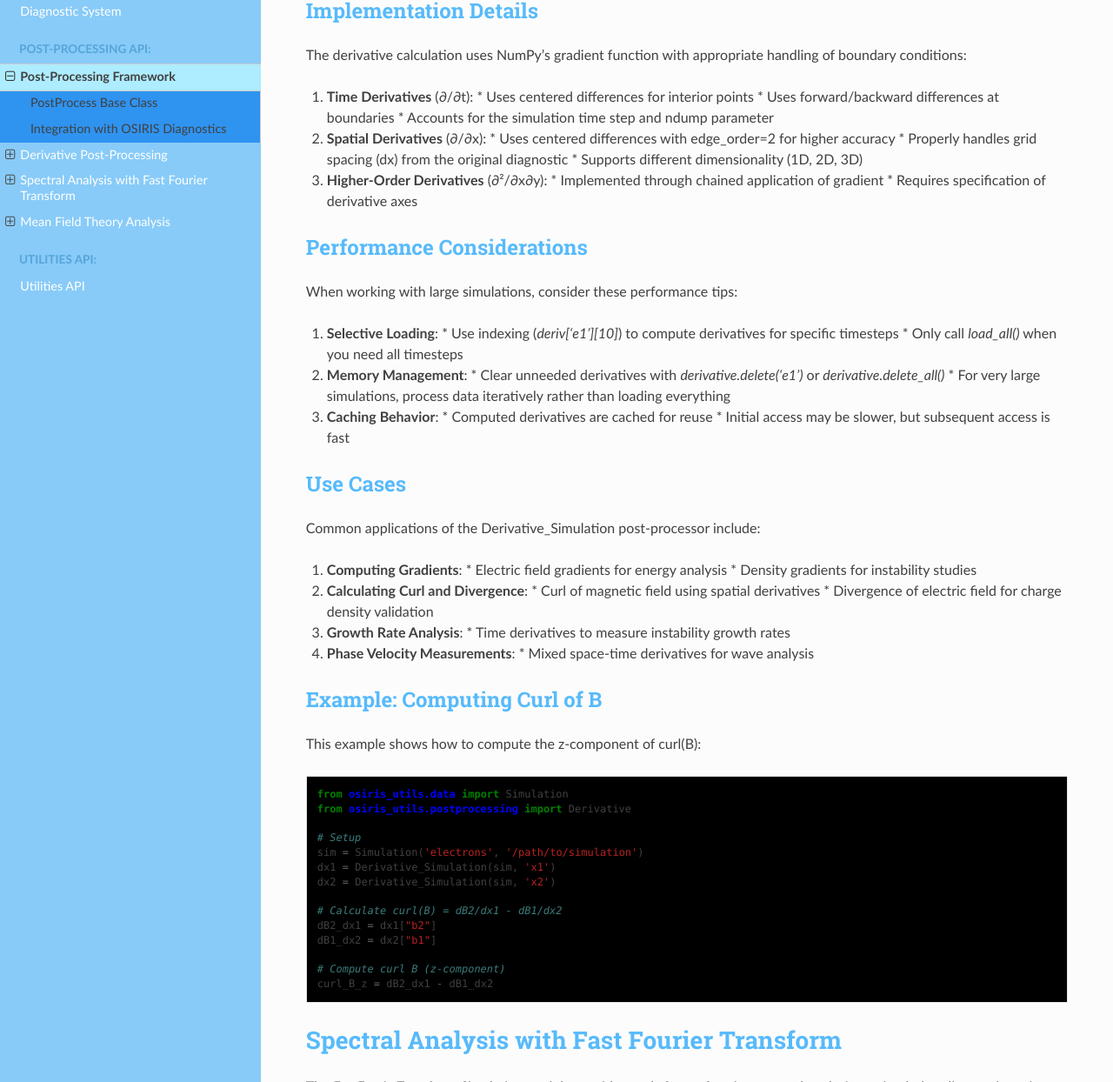
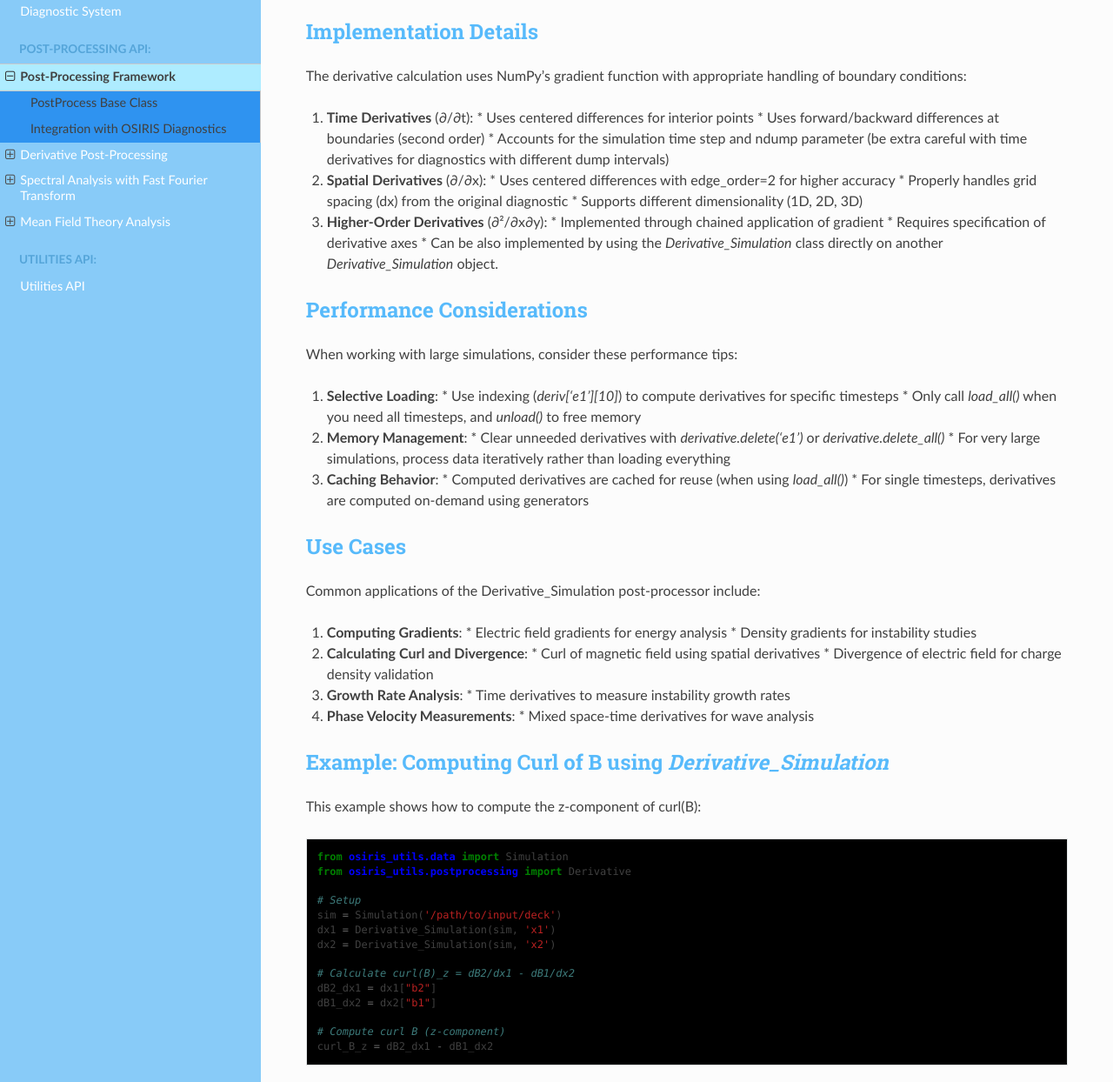
Before and after one commit to joaopedrobiu6/osiris_utils, a Sphinx documentation site: the page built from docs/source/api/postprocess.rst, in a window 1280 px wide and 1400 px high, scrolled down 952 px, cut to the strip 156-1400 px from the top of the window. Shown: the whole strip at 87% size. Built offline with Sphinx 7.4.7 and the Read the Docs theme 3.1.0, drawn with Linux system fonts in a browser that asks for light colours; some of the changed text lies outside the part shown.

Commit message:
update: examples and documentation

```diff
--- a/docs/source/api/postprocess.rst
+++ b/docs/source/api/postprocess.rst
@@ -21,6 +21,8 @@
 
    The PostProcess framework allows for applying custom transformations to OSIRIS diagnostics.
    It inherits from the Diagnostic class to ensure compatibility with the broader osiris_utils ecosystem.
+   This method is never called directly; instead, subclasses implement specific post-processing operations.
+   It provides a consistent interface for accessing and manipulating Post Processing routines as diagnostic data.
 
    **Key Attributes:**
 
@@ -31,24 +33,6 @@
 
    * ``process(diagnostic)`` - Apply the post-processing to a diagnostic
 
-   **Usage Example:**
-
-   .. code-block:: python
-
-       from osiris_utils.postprocessing import CustomPostProcess
-       from osiris_utils.data import OsirisData
-
-       # Load some OSIRIS data
-       data = OsirisData("path/to/data")
-
-       # Create a post-processor
-       processor = CustomPostProcess(name="my_analysis", species="electrons")
-
-       # Apply processing
-       result = processor.process(data)
-
-       # Visualize or further analyze
-       result.plot()
 
 Integration with OSIRIS Diagnostics
 -----------------------------------
@@ -57,7 +41,8 @@
 
 * They can be chained together for complex analysis pipelines
 * Results maintain compatibility with visualization tools
-* Processing operations can be applied to any diagnostic type
+* Processing operations can be applied to any diagnostic type, and even to other post-processors.
+* Post-processors can be used to create new diagnostics, which can then be further processed or visualized.
 
 
 Derivative Post-Processing
@@ -76,7 +61,7 @@
    :show-inheritance:
    :noindex:
 
-   Post-processor for computing derivatives of diagnostic data.
+   Post-processor for computing derivatives of diagnostic data. It can be though of as an operator that acts on the `Diagnostic` objects of a `Simulation` object.
 
    The Derivative_Simulation class provides a convenient interface for calculating derivatives of various simulation quantities.
    It works as a wrapper around the `Derivative_Diagnostic` class, managing the creation and caching of derivative objects.
@@ -101,7 +86,7 @@
        from osiris_utils.postprocessing import Derivative_Simulation
 
        # Create a simulation interface
-       sim = Simulation('electrons', '/path/to/simulation')
+       sim = Simulation('/path/to/input/deck')
 
        # Create a derivative processor for x₁ derivatives
        dx1 = Derivative_Simulation(sim, 'x1')
@@ -109,8 +94,14 @@
        # Get the derivative of E1 with respect to x₁
        dE1_dx1 = dx1['e1']
 
+       # Get the derivative of a species related quantity
+       dvfl1_dx1 = dx1["electrons"]["vfl1"]
+
        # Access specific timestep
        timestep_5 = dE1_dx1[5]
+
+       # Or a slice of timesteps
+       timestep_5_to_10 = dE1_dx1[5:10]
 
        # Load all timesteps
        dE1_dx1.load_all()
@@ -145,8 +136,8 @@
 
 1. **Time Derivatives** (∂/∂t):
    * Uses centered differences for interior points
-   * Uses forward/backward differences at boundaries
-   * Accounts for the simulation time step and ndump parameter
+   * Uses forward/backward differences at boundaries (second order)
+   * Accounts for the simulation time step and ndump parameter (be extra careful with time derivatives for diagnostics with different dump intervals)
 
 2. **Spatial Derivatives** (∂/∂x):
    * Uses centered differences with edge_order=2 for higher accuracy
@@ -156,6 +147,7 @@
 3. **Higher-Order Derivatives** (∂²/∂x∂y):
    * Implemented through chained application of gradient
    * Requires specification of derivative axes
+   * Can be also implemented by using the `Derivative_Simulation` class directly on another `Derivative_Simulation` object.
 
 Performance Considerations
 --------------------------
@@ -164,15 +156,15 @@
 
 1. **Selective Loading**:
    * Use indexing (`deriv['e1'][10]`) to compute derivatives for specific timesteps
-   * Only call `load_all()` when you need all timesteps
+   * Only call `load_all()` when you need all timesteps, and `unload()` to free memory
 
 2. **Memory Management**:
    * Clear unneeded derivatives with `derivative.delete('e1')` or `derivative.delete_all()`
    * For very large simulations, process data iteratively rather than loading everything
 
 3. **Caching Behavior**:
-   * Computed derivatives are cached for reuse
-   * Initial access may be slower, but subsequent access is fast
+   * Computed derivatives are cached for reuse (when using `load_all()`)
+   * For single timesteps, derivatives are computed on-demand using generators
 
 Use Cases
 ---------
@@ -193,8 +185,8 @@
 4. **Phase Velocity Measurements**:
    * Mixed space-time derivatives for wave analysis
 
-Example: Computing Curl of B
-----------------------------
+Example: Computing Curl of B using `Derivative_Simulation`
+----------------------------------------------------------
 
 This example shows how to compute the z-component of curl(B):
 
@@ -204,16 +196,41 @@
     from osiris_utils.postprocessing import Derivative
 
     # Setup
-    sim = Simulation('electrons', '/path/to/simulation')
+    sim = Simulation('/path/to/input/deck')
     dx1 = Derivative_Simulation(sim, 'x1')
     dx2 = Derivative_Simulation(sim, 'x2')
 
-    # Calculate curl(B) = dB2/dx1 - dB1/dx2
+    # Calculate curl(B)_z = dB2/dx1 - dB1/dx2
     dB2_dx1 = dx1["b2"]
     dB1_dx2 = dx2["b1"]
 
     # Compute curl B (z-component)
     curl_B_z = dB2_dx1 - dB1_dx2
+
+Example: Computing Divergence of E using `Derivative_Diagnostic`
+----------------------------------------------------------------
+
+This example shows how to compute the divergence of E:
+.. code-block:: python
+
+    from osiris_utils.data import Simulation
+    from osiris_utils.postprocessing import Derivative_Diagnostic
+
+    # Setup
+    e1 = Diagnostic('/path/to/folder', Species, "path/to/input/deck")
+
+    # Create derivative processor for x₁ and x₂ derivatives
+    de1_dx1 = Derivative_Diagnostic(e1, 'x1')
+    de1_dx2 = Derivative_Simulation(e1, 'x2')
+    de1_dx3 = Derivative_Simulation(e1, 'x3')
+
+    # Calculate divergence of E = dE1/dx1 + dE2/dx2 + dE3/dx3
+    dE1_dx1 = dx1["e1"]
+    dE2_dx2 = dx2["e2"]
+    dE3_dx3 = dx3["e3"]
+
+    # Compute divergence E
+    div_E = dE1_dx1 + dE2_dx2 + dE3_dx3
 
 Spectral Analysis with Fast Fourier Transform
 =============================================
@@ -254,7 +271,7 @@
        from osiris_utils.postprocessing import FastFourierTransform_Simulation
 
        # Create a simulation interface
-       sim = Simulation('electrons', '/path/to/simulation')
+       sim = Simulation('/path/to/input/deck')
 
        # Create an FFT processor for the first spatial dimension
        fft = FastFourierTransform_Simulation(sim, 1)
@@ -345,11 +362,11 @@
     import matplotlib.pyplot as plt
 
     # Setup
-    sim = Simulation('electrons', '/path/to/simulation')
+    sim = Simulation('/path/to/input/deck')
 
     # Create FFT processor for both time and space
     # We'll do a 2D FFT - time (axis 0) and x1 (axis 1)
-    fft_processor = FastFourierTransform_Simulation(sim, [0, 1])
+    fft_processor = FastFourierTransform_Simulation(sim, (0, 1))
 
     # Get E1 field and compute its FFT
     e1_fft = fft_processor['e1']
@@ -430,7 +447,7 @@
        from osiris_utils.postprocessing import MeanFieldTheory_Simulation
 
        # Create a simulation interface
-       sim = Simulation('electrons', '/path/to/simulation')
+       sim = Simulation('/path/to/input/deck')
 
        # Create MFT analyzer for x₁ direction (axis=1)
        mft = MeanFieldTheory_Simulation(sim, 1)
```
Also changed, not shown: 2 other files.
